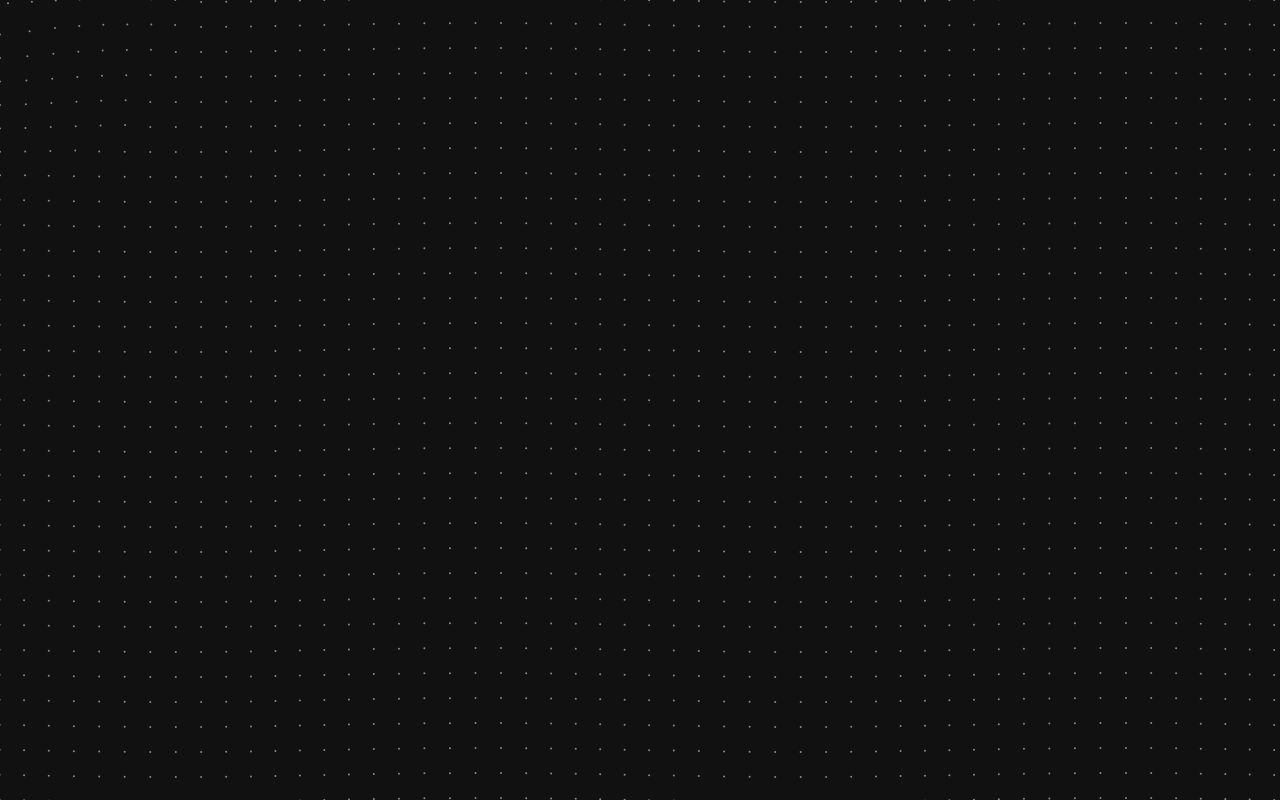
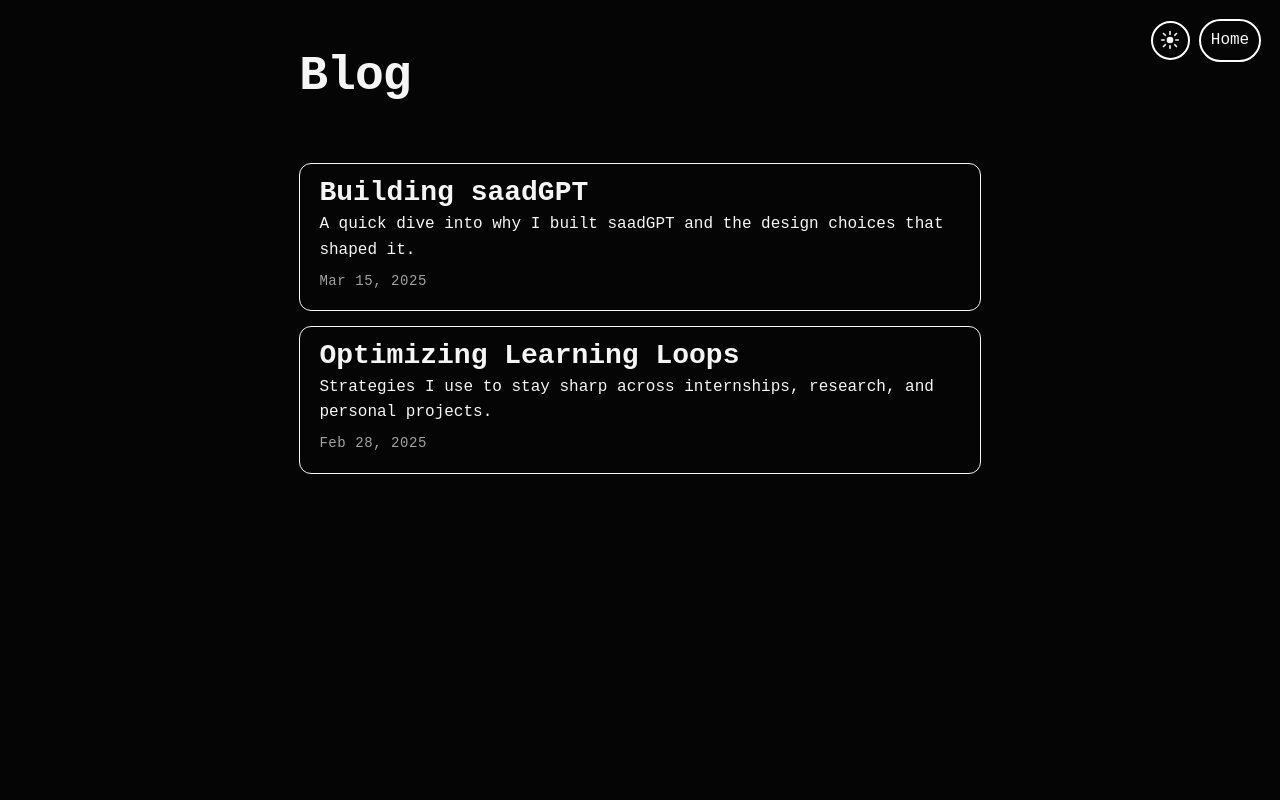
Before and after one commit to notsaad/site, a React (Create React App) app: page /blog in a window 1280 px wide. Before the commit this address had no page. Built offline with nearby package versions, Linux system fonts and the light colour scheme; a web font is replaced by a local one.

Commit message:
example blog setup
Signed-off-by: notsaad <saadmazharr@gmail.com>

```diff
--- a/src/App.tsx
+++ b/src/App.tsx
@@ -10,6 +10,8 @@
 import Background from "./components/Background";
 import { SaadGPT } from "./components/saadgpt";
 import Resume from "./components/Resume";
+import BlogHome from "./components/blog/BlogHome";
+import BlogPost from "./components/blog/BlogPost";
 
 const projects = [
   {
@@ -139,6 +141,8 @@
         <Route path="/" element={<HomePage />} />
         <Route path="/saadgpt" element={<SaadGPT />} />
         <Route path="/resume" element={<Resume />} />
+        <Route path="/blog" element={<BlogHome />} />
+        <Route path="/blog/:slug" element={<BlogPost />} />
       </Routes>
     </ThemeProvider>
   );
--- /dev/null
+++ b/src/components/blog/BlogHome.tsx
@@ -0,0 +1,96 @@
+import React from "react";
+import { Link } from "react-router-dom";
+import styled from "styled-components";
+import BlogLayout from "./BlogLayout";
+import { blogPosts } from "./posts";
+import { theme } from "../../styles/theme";
+import { useTheme } from "../ThemeProvider";
+
+const List = styled.div`
+  display: flex;
+  flex-direction: column;
+  gap: calc(${theme.spacing.grid} * 0.75);
+`;
+
+const PostCard = styled(Link).withConfig({
+  shouldForwardProp: (prop) => prop !== "$isDark",
+})<{ $isDark: boolean }>`
+  display: block;
+  padding: ${theme.spacing.grid};
+  border: 1px solid currentColor;
+  border-radius: 12px;
+  text-decoration: none;
+  color: inherit;
+  transition:
+    transform 120ms ease,
+    background-color 120ms ease;
+
+  &:hover {
+    transform: translateY(-2px);
+    background-color: ${(props) =>
+      props.$isDark ? "rgba(255, 255, 255, 0.06)" : "rgba(0, 0, 0, 0.04)"};
+  }
+
+  h2 {
+    margin: 0;
+    font-size: clamp(1.25rem, 2.5vw, 1.75rem);
+  }
+
+  p {
+    margin: ${theme.spacing.unit} 0 0;
+    line-height: 1.6;
+  }
+
+  time {
+    display: block;
+    margin-top: ${theme.spacing.unit};
+    font-size: 0.875rem;
+    opacity: 0.65;
+    letter-spacing: 0.04em;
+  }
+`;
+
+const Title = styled.h1`
+  font-size: clamp(2rem, 5vw, 3rem);
+  margin: 0 0 ${theme.spacing.grid} 0;
+  letter-spacing: -0.02em;
+`;
+
+const BlogHome: React.FC = () => {
+  const { isDarkMode } = useTheme();
+
+  const sortedPosts = [...blogPosts].sort(
+    (a, b) =>
+      new Date(b.publishedAt).getTime() - new Date(a.publishedAt).getTime(),
+  );
+
+  const formatDate = (iso: string) =>
+    new Intl.DateTimeFormat("en-US", {
+      year: "numeric",
+      month: "short",
+      day: "numeric",
+    }).format(new Date(iso));
+
+  return (
+    <BlogLayout>
+      <Title>Blog</Title>
+      <List>
+        {sortedPosts.map((post) => (
+          <PostCard
+            key={post.slug}
+            to={`/blog/${post.slug}`}
+            $isDark={isDarkMode}
+          >
+            <h2>{post.title}</h2>
+            <p>{post.summary}</p>
+            <time dateTime={post.publishedAt}>
+              {formatDate(post.publishedAt)}
+            </time>
+          </PostCard>
+        ))}
+      </List>
+    </BlogLayout>
+  );
+};
+
+export default BlogHome;
--- /dev/null
+++ b/src/components/blog/BlogLayout.tsx
@@ -0,0 +1,119 @@
+import React from "react";
+import styled from "styled-components";
+import { Link } from "react-router-dom";
+import { useTheme } from "../ThemeProvider";
+import { theme } from "../../styles/theme";
+
+const Page = styled.div.withConfig({
+  shouldForwardProp: (prop) => prop !== "isDark",
+})<{ isDark: boolean }>`
+  min-height: 100vh;
+  width: 100%;
+  background-color: ${(props) => (props.isDark ? "#050505" : "#fafafa")};
+  color: ${(props) => (props.isDark ? "#f5f5f5" : "#111")};
+  padding: ${theme.spacing.grid};
+  display: flex;
+  justify-content: center;
+  font-family: ${theme.typography.fontFamily};
+`;
+
+const Content = styled.main`
+  width: min(720px, 100%);
+  padding: ${theme.spacing.grid};
+  padding-top: calc(${theme.spacing.grid} * 2.5);
+  display: flex;
+  flex-direction: column;
+  gap: ${theme.spacing.grid};
+`;
+
+const Controls = styled.div.withConfig({
+  shouldForwardProp: (prop) => prop !== "isDark",
+})<{ isDark: boolean }>`
+  position: fixed;
+  top: ${theme.spacing.grid};
+  right: ${theme.spacing.grid};
+  display: flex;
+  align-items: center;
+  gap: ${theme.spacing.unit};
+  z-index: 10;
+
+  a,
+  button {
+    border: ${theme.borders.style};
+    border-color: ${(props) =>
+      props.isDark ? theme.colors.dark.border : theme.colors.light.border};
+    background-color: transparent;
+    color: inherit;
+    padding: ${theme.spacing.unit};
+    text-decoration: none;
+    display: inline-flex;
+    align-items: center;
+    gap: ${theme.spacing.unit};
+    cursor: pointer;
+
+    &:hover {
+      background-color: ${(props) =>
+        props.isDark ? theme.colors.dark.accent : theme.colors.light.accent};
+    }
+  }
+`;
+
+const IconButton = styled.button`
+  border-radius: 999px;
+`;
+
+const HomeLink = styled(Link)`
+  border-radius: 999px;
+`;
+
+const Icon = styled.svg`
+  width: 1.25rem;
+  height: 1.25rem;
+`;
+
+const SunIcon: React.FC = () => (
+  <Icon viewBox="0 0 24 24" role="img" aria-hidden="true">
+    <circle cx="12" cy="12" r="4" fill="currentColor" />
+    <g stroke="currentColor" strokeWidth="2" strokeLinecap="round">
+      <line x1="12" y1="2" x2="12" y2="5" />
+      <line x1="12" y1="19" x2="12" y2="22" />
+      <line x1="4.22" y1="4.22" x2="6.34" y2="6.34" />
+      <line x1="17.66" y1="17.66" x2="19.78" y2="19.78" />
+      <line x1="2" y1="12" x2="5" y2="12" />
+      <line x1="19" y1="12" x2="22" y2="12" />
+      <line x1="4.22" y1="19.78" x2="6.34" y2="17.66" />
+      <line x1="17.66" y1="6.34" x2="19.78" y2="4.22" />
+    </g>
+  </Icon>
+);
+
+const MoonIcon: React.FC = () => (
+  <Icon viewBox="0 0 24 24" role="img" aria-hidden="true">
+    <path
+      d="M21 14.5A9 9 0 0 1 9.5 3a7 7 0 1 0 11.5 11.5Z"
+      fill="currentColor"
+    />
+  </Icon>
+);
+
+const BlogLayout: React.FC<{ children: React.ReactNode }> = ({ children }) => {
+  const { isDarkMode, toggleTheme } = useTheme();
+
+  return (
+    <Page isDark={isDarkMode}>
+      <Controls isDark={isDarkMode}>
+        <IconButton
+          type="button"
+          onClick={toggleTheme}
+          aria-label={`Switch to ${isDarkMode ? "light" : "dark"} mode`}
+        >
+          {isDarkMode ? <SunIcon /> : <MoonIcon />}
+        </IconButton>
+        <HomeLink to="/">Home</HomeLink>
+      </Controls>
+      <Content>{children}</Content>
+    </Page>
+  );
+};
+
+export default BlogLayout;
--- /dev/null
+++ b/src/components/blog/BlogPost.tsx
@@ -0,0 +1,83 @@
+import React from "react";
+import { useParams, Link } from "react-router-dom";
+import styled from "styled-components";
+import ReactMarkdown from "react-markdown";
+import BlogLayout from "./BlogLayout";
+import { blogPosts } from "./posts";
+import { theme } from "../../styles/theme";
+
+const Title = styled.h1`
+  font-size: clamp(2.25rem, 5vw, 3.25rem);
+  margin: 0 0 ${theme.spacing.unit} 0;
+  letter-spacing: -0.02em;
+`;
+
+const Meta = styled.div`
+  font-size: 0.9rem;
+  letter-spacing: 0.05em;
+  text-transform: uppercase;
+  opacity: 0.7;
+  margin-bottom: ${theme.spacing.grid};
+`;
+
+const Body = styled(ReactMarkdown)`
+  display: flex;
+  flex-direction: column;
+  gap: ${theme.spacing.unit};
+  line-height: 1.7;
+
+  h2 {
+    margin-top: ${theme.spacing.grid};
+    margin-bottom: ${theme.spacing.unit};
+    font-size: clamp(1.5rem, 3vw, 2rem);
+  }
+
+  ul {
+    padding-left: ${theme.spacing.grid};
+  }
+
+  li {
+    margin: ${theme.spacing.unit} 0;
+  }
+`;
+
+const BackLink = styled(Link)`
+  margin-top: ${theme.spacing.grid};
+  color: inherit;
+  text-decoration: underline;
+`;
+
+const BlogPost: React.FC = () => {
+  const { slug } = useParams<{ slug: string }>();
+  const post = blogPosts.find((entry) => entry.slug === slug);
+
+  if (!post) {
+    return (
+      <BlogLayout>
+        <Title>Post not found</Title>
+        <p>The post you are looking for doesn't exist yet.</p>
+        <BackLink to="/blog">Return to blog</BackLink>
+      </BlogLayout>
+    );
+  }
+
+  const formattedDate = new Intl.DateTimeFormat("en-US", {
+    year: "numeric",
+    month: "short",
+    day: "numeric",
+  }).format(new Date(post.publishedAt));
+
+  return (
+    <BlogLayout>
+      <article>
+        <Title>{post.title}</Title>
+        <Meta>
+          <time dateTime={post.publishedAt}>{formattedDate}</time>
+        </Meta>
+        <Body>{post.content}</Body>
+      </article>
+    </BlogLayout>
+  );
+};
+
+export default BlogPost;
--- /dev/null
+++ b/src/components/blog/posts.ts
@@ -0,0 +1,45 @@
+export interface BlogPost {
+  slug: string;
+  title: string;
+  summary: string;
+  publishedAt: string; // ISO date string for consistent formatting
+  content: string;
+}
+
+// Centralized blog post data so adding new posts stays straightforward.
+export const blogPosts: BlogPost[] = [
+  {
+    slug: "building-saadgpt",
+    title: "Building saadGPT",
+    summary:
+      "A quick dive into why I built saadGPT and the design choices that shaped it.",
+    publishedAt: "2025-03-15",
+    content: `
+saadGPT started as a weekend experiment to automate responses to routine questions I get about my projects and internships. With the rapid tooling around LLMs, I wanted something lightweight, fast, and actually helpful.
+
+### What mattered
+- **Latency**: Users bounce if they wait. I optimized the prompt pipeline and caching layer to keep interactions snappy.
+- **Personality**: saadGPT should sound like me. I layered system prompts with tone guidelines and conditioned examples.
+- **Maintainability**: I wired the agent using a modular tool interface so I can drop in new skills without refactoring the core.
+
+The result? A pragmatic agent that handles outreach, points folks to the right resources, and frees up focus time for deeper work.
+    `.trim(),
+  },
+  {
+    slug: "optimizing-learning",
+    title: "Optimizing Learning Loops",
+    summary:
+      "Strategies I use to stay sharp across internships, research, and personal projects.",
+    publishedAt: "2025-02-28",
+    content: `
+Learning isn't linear for me—it's a loop. Every project, class, or paper feeds into the next cycle. Over the past few years I've settled on a rhythm that keeps me curious without burning out.
+
+### The loop
+1. **Collect signals**: I keep a running list of questions from day-to-day work. Those become prompts for future deep dives.
+2. **Targeted sprints**: Instead of broad study sessions, I pick a single problem (e.g., "debugging a flaky gRPC stream") and go deep for a weekend.
+3. **Share early**: Writing short memos or demos forces clarity. The moment something feels ready, I ship it internally or open-source it.
+
+This compounding approach has been the difference between passive absorption and deliberate growth.
+    `.trim(),
+  },
+];
```
